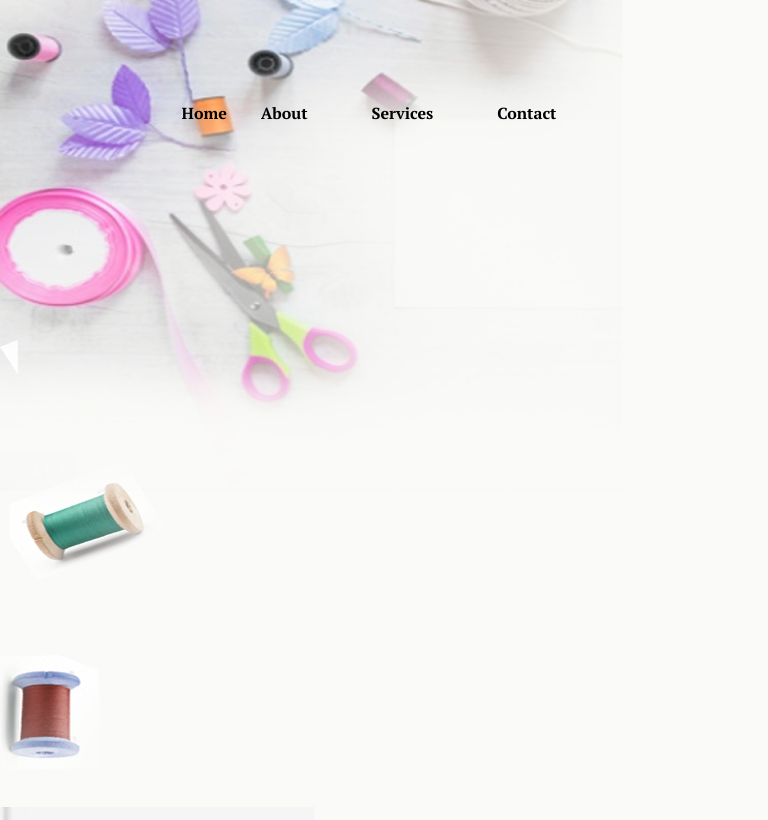
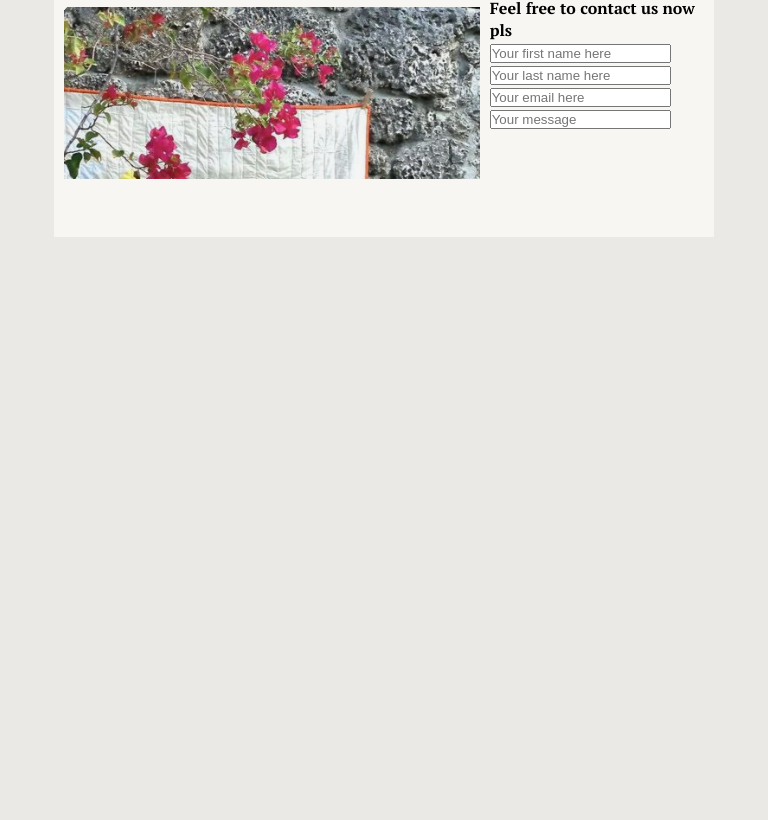
Before and after one commit to merkel-design/SewingWebsite, a plain HTML site: page index.html in a window 768 px wide. Shown: the part 75-895 px from the top of the page. Drawn offline with Linux system fonts and the light colour scheme.

Commit message:
added more stuff

```diff
--- a/index.html
+++ b/index.html
@@ -10,13 +10,39 @@
     </header>
 
     <div class="header-grid">
-        <div class="header-img"></div>
+        <!-- <div class="header-img"></div> -->
         <ul class="nav-bar">
             <li>Home</li>
             <li class="nav-bar-word-format">About</li>
             <li class="nav-bar-word-format">Services</li>
             <li class="nav-bar-word-format">Contact</li>
         </ul>
+        <h1>Ashley "Long Arm" Merkel</h1>
+
+        <div class="landing-grid-parent">
+            <div class="landing-grid" id="">
+
+            <div class="landing-image"></div>
+            <div class="landing-contact-form">
+                <h4>Feel free to contact us now pls</h4>
+                <input type="text" placeholder="Your first name here">
+                <input type="text" placeholder="Your last name here">
+                <input type="text" placeholder="Your email here">
+                <input type="text" placeholder="Your message">
+
+            </div>
+
+            <div class="landing-button-one"></div>
+            <div class="landing-button-two"></div>
+            <div class="landing-button-three"></div>
+
+
+            </div>
+        </div>
+
+
+
+        </div>
     </div>
 
     <body>
--- a/sewsite.css
+++ b/sewsite.css
@@ -8,31 +8,57 @@
     overflow: hidden;
 }
 body {
-    background-image: url(Untitled-2.jpg);
+    /* background-image: url(Untitled-2.jpg); */
     height: 6000px;
     width: 100%;
     background-repeat: no-repeat;
     font-family: 'PT Serif', serif;
+    background-color: rgb(235, 233, 230);
 }
+
+
+
+
+
+
+
+
+
+
+/* THIS IS THE DESKTOP VERSION OF THE site....I messed up and coded the desktop version on the mobile media query.. */
+
+
+@media (max-width: 1199.98px){
 .header-grid{
     display: grid;
     height: 60vh;
-    width: 80%;
+    width: 86%;
     margin: auto;
 
-    grid-template-rows: 20vh 7vh 50vh;
+    grid-template-rows: 2vh 7vh 30vh 7vh 50vh;
     grid-template-columns: 100%;
 }
-.header-img {
+ .header-img {
     background-image: url(header.png);
     background-repeat: no-repeat;
     position: relative;
     text-align: center;
-    margin: auto;
+    margin: 100px auto 20px auto ;
+    height: 144px;
+    width: 269px;
+
+
 }
+.landing-grid-parent{
+    grid-row-start: 3 / 4;
+}
+
 .nav-bar{
+    visibility: visible;
     position: relative;
     margin: auto;
+    color: red;
+
 }
 .nav-bar li{
     display:inline-flex;
@@ -42,3 +68,110 @@ body {
 .nav-bar-word-format {
     margin: 0 30px 0 30px;
 }
+.landing-grid {
+    height: 100%;
+    width: 100%;
+    display: grid;
+    grid-template-rows: 80% 20%;
+    grid-template-columns: 33% 33% 33%;
+    /* border: 1px black solid; */
+    row-gap: 3%;
+    background-color: rgb(247, 246, 243);
+
+}
+.landing-image {
+    background-image: url(quiltOnWall.PNG);
+    padding: 50px;
+    margin: 10px;
+    grid-column: 1 / 3;
+
+}
+
+
+}
+
+
+/* BEGINING OF MEDIA QUERY */
+/* BEGINING OF MEDIA QUERY */
+/* BEGINING OF MEDIA QUERY */
+@media (min-width: 600px) {
+
+.header-grid{
+    display: grid;
+    height: 60vh;
+    width: 86%;
+    margin: auto;
+
+    grid-template-rows: 2vh 7vh 30vh 7vh 50vh;
+    grid-template-columns: 100%;
+}
+/* .header-img {
+    background-image: url(header.png);
+    background-repeat: no-repeat;
+    position: relative;
+    text-align: center;
+    margin: 100px auto 20px auto ;
+    height: 144px;
+    width: 269px;
+
+
+} */
+.landing-grid-parent{
+    grid-row-start: 3 / 4;
+}
+
+.nav-bar{
+    /* visibility: hidden; */
+    position: relative;
+    margin: auto;
+    color: green;
+
+}
+.nav-bar li{
+    display:inline-flex;
+    text-align: center;
+    font-weight: bold;
+}
+.nav-bar-word-format {
+    margin: 0 30px 0 30px;
+}
+.landing-grid {
+    height: 100%;
+    width: 100%;
+    display: grid;
+    grid-template-rows: 80% 20%;
+    grid-template-columns: 33% 33% 33%;
+    /* border: 1px black solid; */
+    row-gap: 3%;
+    background-color: rgb(247, 246, 243);
+
+}
+.landing-image {
+    background-image: url(quiltOnWall.PNG);
+    padding: 50px;
+    margin: 10px;
+    grid-column: 1 / 3;
+
+}
+
+
+
+
+
+
+/*
+<div class="landing-grid-parent">
+<div class="landing-grid" id="">
+
+<div class="landing-image"></div>
+<div class="landing-order-form"></div>
+
+<div class="landing-button-one"></div>
+<div class="landing-button-two"></div>
+<div class="landing-button-three"></div>
+ */
+
+
+
+/* END OF MEDIA QUERY */
+}
```
Also changed, not shown: quiltOnWall.PNG (added).
